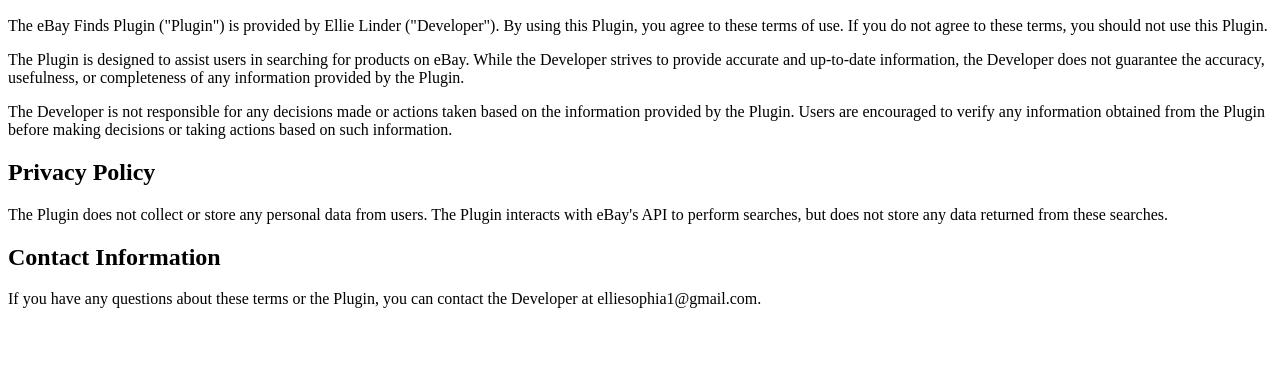
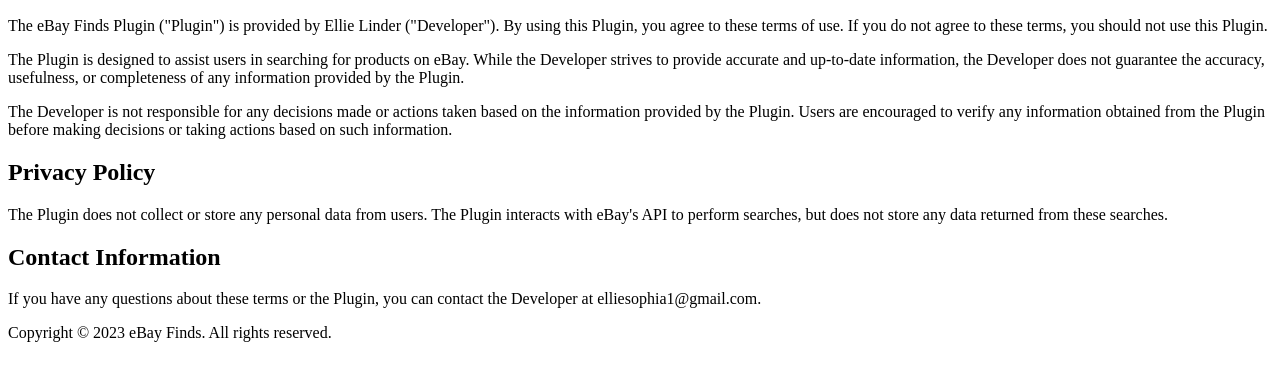
Before and after one commit to politokk/ebay-finds-plugin, a plain HTML site: page legal/index.html in a window 1280 px wide. Shown: the part 110-490 px from the top of the page. Drawn offline with Linux system fonts and the light colour scheme.

Commit message:
Update index.html

```diff
--- a/legal/index.html
+++ b/legal/index.html
@@ -25,3 +25,6 @@
     </p>
 </body>
 </html>
+<p>
+    Copyright © 2023 eBay Finds. All rights reserved.
+</p>
```
